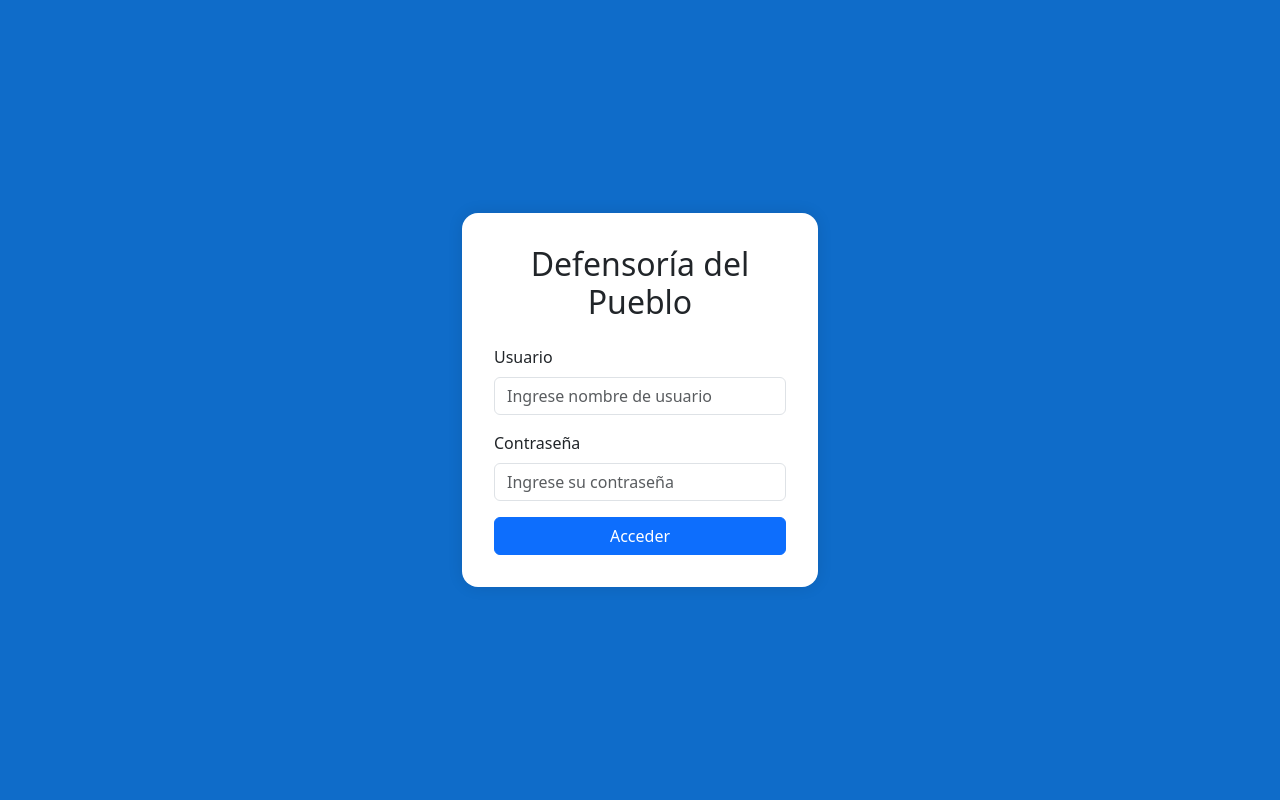
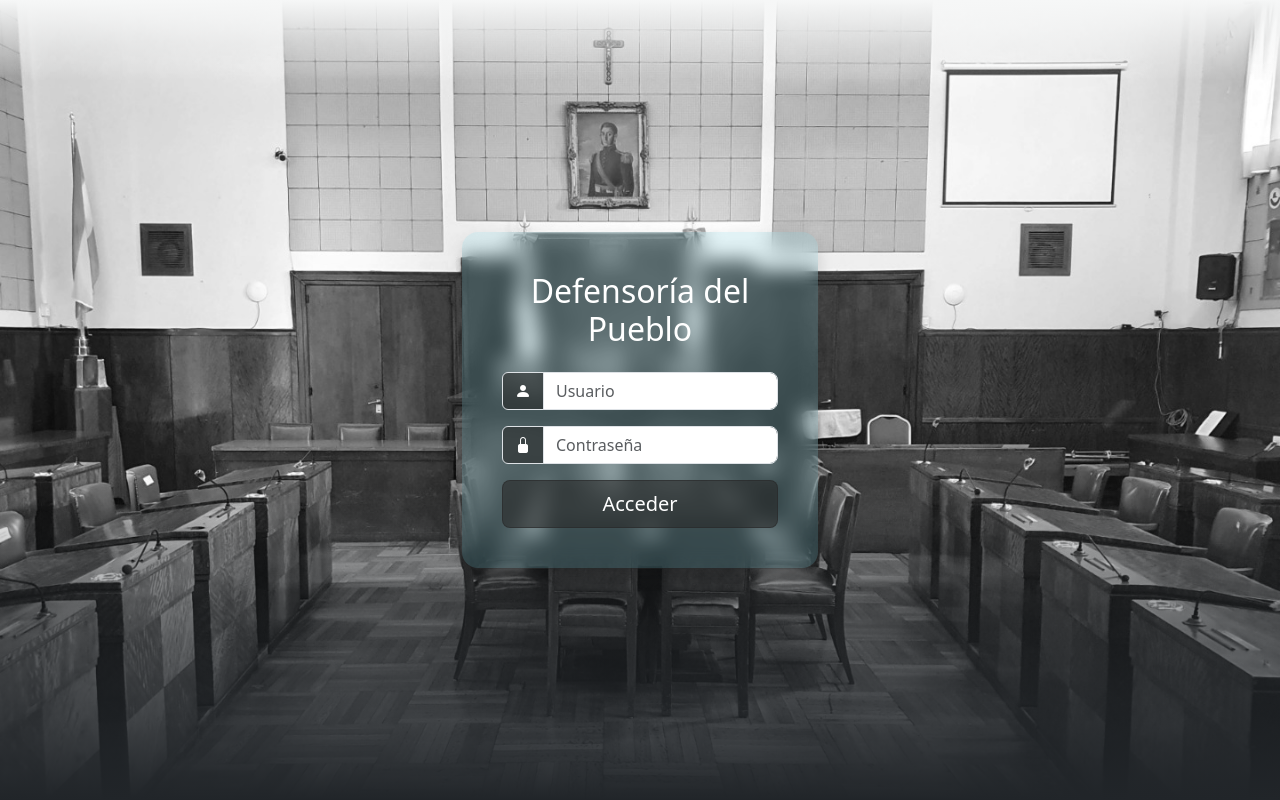
Before and after one commit to JuanCruzManzo/backDefensoria, a PHP site: page /login.php in a window 1280 px wide. Run offline with PHP 8.4, Linux system fonts and the light colour scheme.

Commit message:
Login
Modificaciones del estilo en css del login

```diff
--- a/login/estilos.css
+++ b/login/estilos.css
@@ -1,10 +1,55 @@
-body {
-  background-color: #0f6cc9;
+.fondo {
+    height: 100vh;
+    display: flex;
+    align-items: center;
+    justify-content: center;
+    background-image:
+        linear-gradient(to bottom, rgba(248, 8, 8, 0) 60%, rgba(33,37,41) 100%),
+        linear-gradient(to top, rgba(255,255,255,0) 90%, rgba(246,247,247) 100%),
+        url(fondoLogin.jpg);
+    background-repeat: no-repeat;
+    background-position: center;
+    background-size: cover;
+}
+@keyframes fadeInUp {
+  from {
+    opacity: 0;
+    transform: translateY(30px);
+  }
+  to {
+    opacity: 1;
+    transform: translateY(0);
+  }
 }
 
 .login-box {
-  background: #ffffff;
-  padding: 2rem;
-  border-radius: 1rem;
-  box-shadow: 0 0 15px rgba(0, 0, 0, 0.1);
+    animation: fadeInUp 0.8s ease forwards;
+    background: #63c9db28;
+    backdrop-filter: blur(10px);
+    padding: 2.5rem;
+    border-radius: 1rem;
+    box-shadow: 0 0 25px rgba(0, 0, 0, 0.3);
+    color: white;
 }
+
+.input-group-text {
+    background-color: #29292993;
+    color: white;
+    transition: background-color 0.3s ease, color 0.3s ease;
+}
+
+.form-control {
+    border-radius: 0 0.5rem 0.5rem 0;
+}
+.btn-primary {
+    background-color: #29292993;
+    border-color: #29292993;
+}
+
+.btn-primary:hover {
+  background-color: #29292993;
+  border-color: #29292993;
+  box-shadow: 0 0 10px rgba(253, 255, 255, 0.6);
+  color: white;
+  transition: all 0.3s ease;
+}
--- a/login/login.php
+++ b/login/login.php
@@ -8,30 +8,34 @@ include("../conexion/conexion.php");
 <head>
     <meta charset="utf-8">
     <meta name="viewport" content="width=device-width, initial-scale=1">
-    <title>LogIn Defensoria</title>
+    <title>Login Defensoria</title>
     <link href="https://cdn.jsdelivr.net/npm/bootstrap@5.3.7/dist/css/bootstrap.min.css" rel="stylesheet" integrity="sha384-LN+7fdVzj6u52u30Kp6M/trliBMCMKTyK833zpbD+pXdCLuTusPj697FH4R/5mcr" crossorigin="anonymous">
+    <link rel="stylesheet" href="https://cdn.jsdelivr.net/npm/bootstrap-icons@1.10.5/font/bootstrap-icons.css">
     <link rel="stylesheet" href="estilos.css">
 </head>
 
 <body>
-    <div class="container vh-100">
-        <div class="row h-100 justify-content-center align-items-center">
+    <div class="fondo">
+        <div class="container">
+            <div class="row h-100 justify-content-center align-items-center min-vh-100">
                 <div class="col-12 col-sm-8 col-md-6 col-lg-4">
-                <div class="login-box">
-                    <h2 class="text-center mb-4">Defensoría del Pueblo</h2>
+                    <div class="login-box shadow">
+                        <h2 class="text-center mb-4 text-white">Defensoría del Pueblo</h2>
                         <form action="../principal/principal.php" method="post">
-                        <div class="mb-3">
-                            <label for="username" class="form-label">Usuario</label>
-                            <input type="text" name="username" id="username" class="form-control" placeholder="Ingrese nombre de usuario" required>
+                            <div class="mb-3 input-group">
+                                <span class="input-group-text"><i class="bi bi-person-fill"></i></span>
+                                <input type="text" name="username" id="username" class="form-control" placeholder="Usuario" required>
                             </div>
-                        <div class="mb-3">
-                            <label for="password" class="form-label">Contraseña</label>
-                            <input type="password" name="password" id="password" class="form-control" placeholder="Ingrese su contraseña" required>
+                            <div class="mb-3 input-group">
+                                <span class="input-group-text"><i class="bi bi-lock-fill"></i></span>
+                                <input type="password" name="password" id="password" class="form-control" placeholder="Contraseña" required>
                             </div>
                             <div class="d-grid">
-                            <button type="submit" class="btn btn-primary">Acceder</button>
+                                <button type="submit" class="btn btn-primary btn-lg">Acceder</button>
                             </div>
                         </form>
+                    </div>
+
                 </div>
             </div>
         </div>
```
Also changed, not shown: login/fondoLogin.jpg (added). Lines whose indentation alone changed are shown as unchanged.
